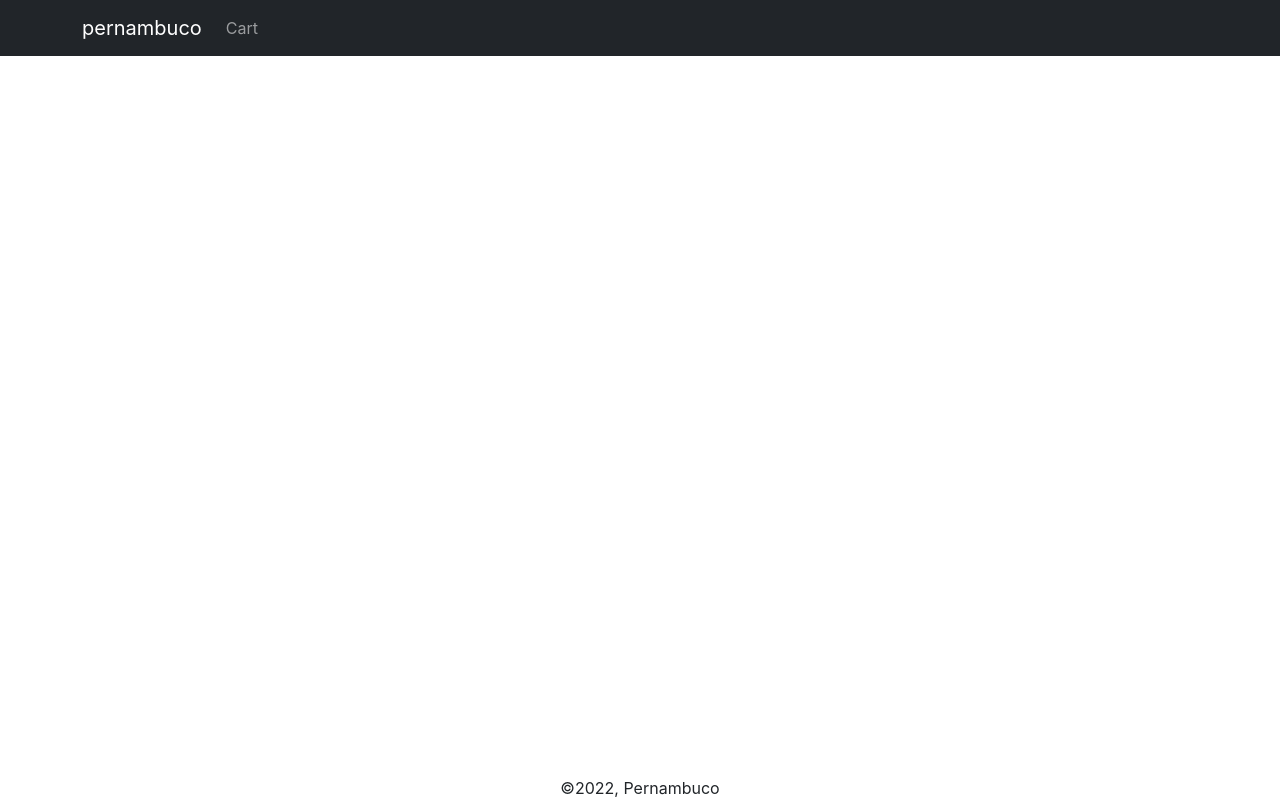
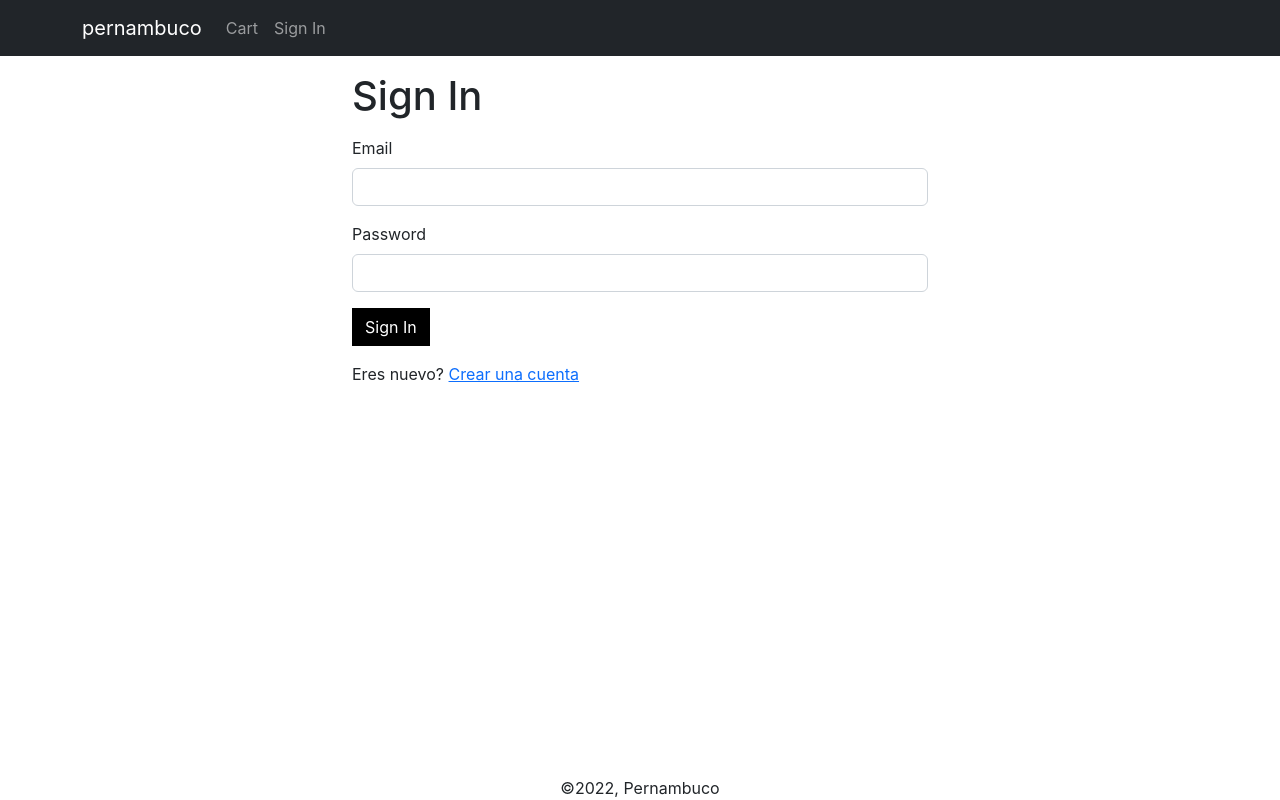
Before and after one commit to santiclfriedrich/pernambuco, a React (Create React App) app in the folder frontend/: page /1 in a window 1280 px wide. Built offline with nearby package versions, Linux system fonts and the light colour scheme.

Commit message:
Pant de logeo terminada (Sign-In) | Fix CartScreen

```diff
--- a/frontend/package.json
+++ b/frontend/package.json
@@ -16,6 +16,7 @@
     "react-router-bootstrap": "^0.26.2",
     "react-router-dom": "^6.4.2",
     "react-scripts": "5.0.1",
+    "react-toastify": "^9.1.0",
     "use-reducer-logger": "^1.0.2",
     "web-vitals": "^2.1.4"
   },
--- a/frontend/src/App.js
+++ b/frontend/src/App.js
@@ -1,9 +1,12 @@
 import { BrowserRouter, Link, Route, Routes } from 'react-router-dom';
+import { ToastContainer } from 'react-toastify';
+import 'react-toastify/dist/ReactToastify.css';
 import HomeScreen from './screens/HomeScreen';
 import ProductScreen from './screens/ProductScreen';
 import Navbar from 'react-bootstrap/Navbar';
 import Badge from 'react-bootstrap/Badge';
 import Nav from 'react-bootstrap/Nav';
+import NavDropdown from 'react-bootstrap/NavDropdown';
 import Container from 'react-bootstrap/Container';
 import { LinkContainer } from 'react-router-bootstrap';
 import { useContext } from 'react';
@@ -12,11 +15,18 @@
 import SigninScreen from './screens/SigninScreen';
 
 function App() {
-  const { state } = useContext(Store);
-  const { cart } = state;
+  const { state, dispatch: ctxDispatch } = useContext(Store);
+  const { cart, userInfo } = state;
+
+  const signoutHandler = () => {
+    ctxDispatch({ type: 'USER_SIGNOUT' });
+    localStorage.removeItem('userInfo');
+  };
+
   return (
     <BrowserRouter>
       <div className="d-flex flex-column site-container">
+        <ToastContainer position="bottom-center" limit={1} />
         <header>
           <Navbar bg="dark" variant="dark">
             <Container>
@@ -32,6 +42,28 @@
                     </Badge>
                   )}
                 </Link>
+                {userInfo ? (
+                  <NavDropdown title={userInfo.name} id="basic-nav-dropdown">
+                    <LinkContainer to="/profile">
+                      <NavDropdown.Item>User Profile</NavDropdown.Item>
+                    </LinkContainer>
+                    <LinkContainer to="/orderhistory">
+                      <NavDropdown.Item>Order History</NavDropdown.Item>
+                    </LinkContainer>
+                    <NavDropdown.Divider />
+                    <Link
+                      className="dropdown-item"
+                      to="#signout"
+                      onClick={signoutHandler}
+                    >
+                      Sign Out
+                    </Link>
+                  </NavDropdown>
+                ) : (
+                  <Link className="nav-link" to="/signin">
+                    Sign In
+                  </Link>
+                )}
               </Nav>
             </Container>
           </Navbar>
@@ -41,7 +73,7 @@
             <Routes>
               <Route path="/product/:slug" element={<ProductScreen />} />
               <Route path="/cart" element={<CartScreen />} />
-              <Route path="/cart/signin" element={<SigninScreen />} />
+              <Route path="/:signin" element={<SigninScreen />} />
               <Route path="/" element={<HomeScreen />} />
             </Routes>
           </Container>
--- a/frontend/src/Store.js
+++ b/frontend/src/Store.js
@@ -3,6 +3,10 @@
 export const Store = createContext();
 
 const initialState = {
+  userInfo: localStorage.getItem('userInfo')
+    ? JSON.parse(localStorage.getItem('userInfo'))
+    : null,
+
   cart: {
     cartItems: localStorage.getItem('cartItems')
       ? JSON.parse(localStorage.getItem('cartItems'))
@@ -31,6 +35,13 @@
       localStorage.setItem('cartItems', JSON.stringify(cartItems));
       return { ...state, cart: { ...state.cart, cartItems } };
     }
+    case 'USER_SIGNIN':
+      return { ...state, userInfo: action.payload };
+    case 'USER_SIGNOUT':
+      return {
+        ...state,
+        userInfo: null,
+      };
     default:
       return state;
   }
--- a/frontend/src/screens/CartScreen.js
+++ b/frontend/src/screens/CartScreen.js
@@ -35,7 +35,7 @@
     });
   };
   const checkoutHandler = () => {
-    navigate('signin?redirect=/shipping');
+    navigate('/signin?redirect=/shipping');
   };
 
   return (
--- a/frontend/src/screens/SigninScreen.js
+++ b/frontend/src/screens/SigninScreen.js
@@ -1,27 +1,68 @@
 import Button from 'react-bootstrap/Button';
+import Axios from 'axios';
 import Form from 'react-bootstrap/Form';
-import { Link, useLocation } from 'react-router-dom';
+import { Link, useLocation, useNavigate } from 'react-router-dom';
 import Container from 'react-bootstrap/Container';
 import { Helmet } from 'react-helmet-async';
+import { useContext, useEffect, useState } from 'react';
+import { Store } from '../Store.js';
+import { toast } from 'react-toastify';
+import { getError } from '../util.js';
 
 export default function SigninScreen() {
+  const navigate = useNavigate();
   const { search } = useLocation();
   const redirectInUrl = new URLSearchParams(search).get('redirect');
   const redirect = redirectInUrl ? redirectInUrl : '/';
+
+  const [email, setEmail] = useState('');
+  const [password, setPassword] = useState('');
+
+  const { state, dispatch: ctxDispatch } = useContext(Store);
+  const { userInfo } = state;
+  const submitHandler = async (e) => {
+    e.preventDefault();
+    try {
+      const { data } = await Axios.post('/api/users/signin', {
+        email,
+        password,
+      });
+      ctxDispatch({ type: 'USER_SIGNIN', payload: data });
+      localStorage.setItem('userInfo', JSON.stringify(data));
+      navigate(redirect || '/');
+    } catch (err) {
+      toast.error(getError(err));
+    }
+  };
+
+  useEffect(() => {
+    if (userInfo) {
+      navigate(redirect);
+    }
+  }, [navigate, redirect, userInfo]);
+
   return (
-    <Container classname="small-container">
+    <Container className="small-container">
       <Helmet>
         <title>Sign In</title>
       </Helmet>
       <h1 className="my-3">Sign In</h1>
-      <Form>
+      <Form onSubmit={submitHandler}>
         <Form.Group className="mb-3" controlId="email">
           <Form.Label>Email</Form.Label>
-          <Form.Control type="email" required />
+          <Form.Control
+            type="email"
+            required
+            onChange={(e) => setEmail(e.target.value)}
+          />
         </Form.Group>
         <Form.Group className="mb-3" controlId="password">
           <Form.Label>Password</Form.Label>
-          <Form.Control type="password" required />
+          <Form.Control
+            type="password"
+            required
+            onChange={(e) => setPassword(e.target.value)}
+          />
         </Form.Group>
         <div className="mb-3">
           <Button type="submit">Sign In</Button>
```
Also changed, not shown: 1 other file (tests, documents, lock files or other folders).
